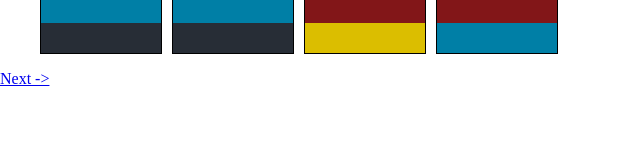
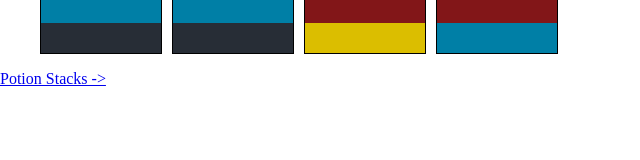
Before and after one commit to KytraScript/KytraPotionExplosion, a React app: page / in a window 1280 px wide. Shown: the part 124-284 px from the top of the page, without its empty margins (0-640 px from the left). Built offline with nearby package versions, Linux system fonts and the light colour scheme.

Commit message:
Added "Back" button link to stacks page and changed names of hyperlinks.

```diff
--- a/src/app.jsx
+++ b/src/app.jsx
@@ -35,10 +35,11 @@ class App extends React.Component {
                 <Switch>
                     <Route exact path="/">
                         <StartPage pots={starters} />
-                        <Link to="/stacks">Next -></Link>
+                        <Link to="/stacks">Potion Stacks -></Link>
                     </Route>
                     <Route path="/stacks">
                         <StacksPage stacks={stacks} handleClick={this.takePotion.bind(this)}/>
+                        <Link to="/">&lt;- Starters</Link>
                     </Route>
                 </Switch>
             </HashRouter>
```
